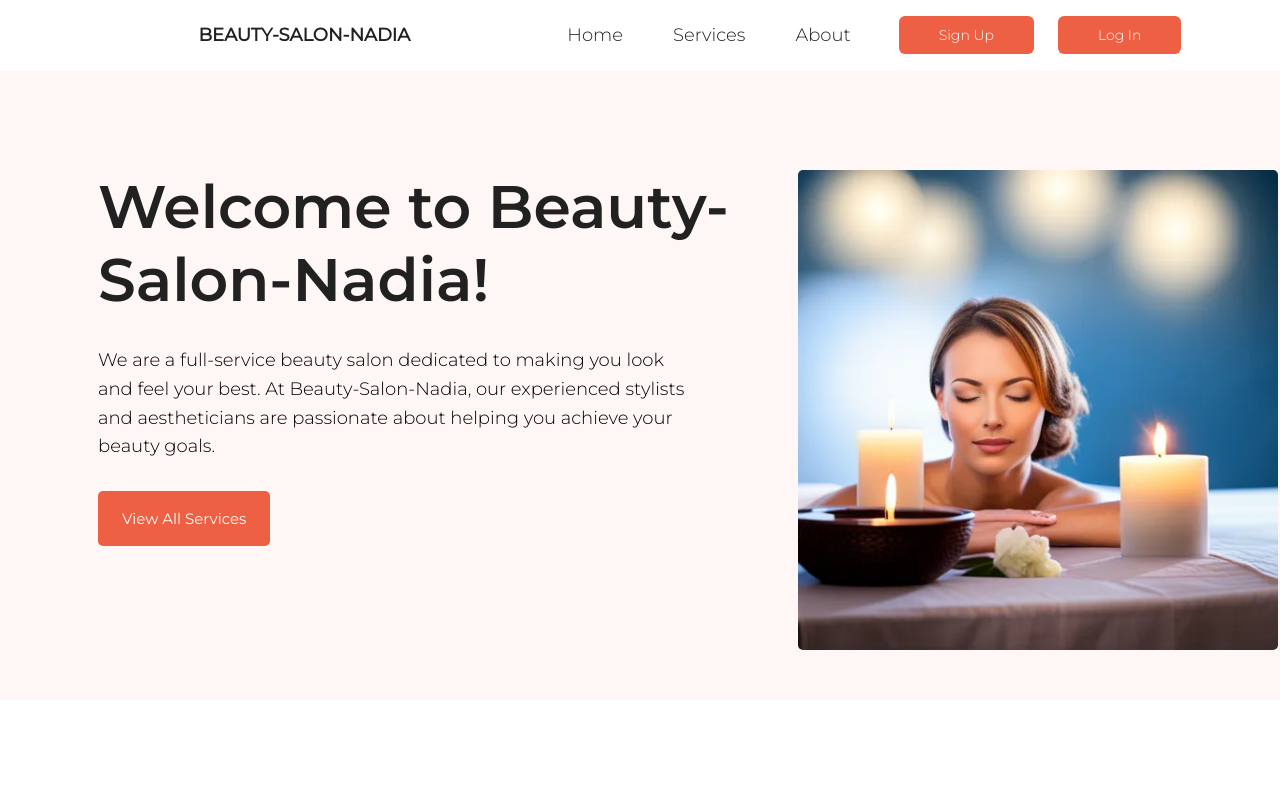
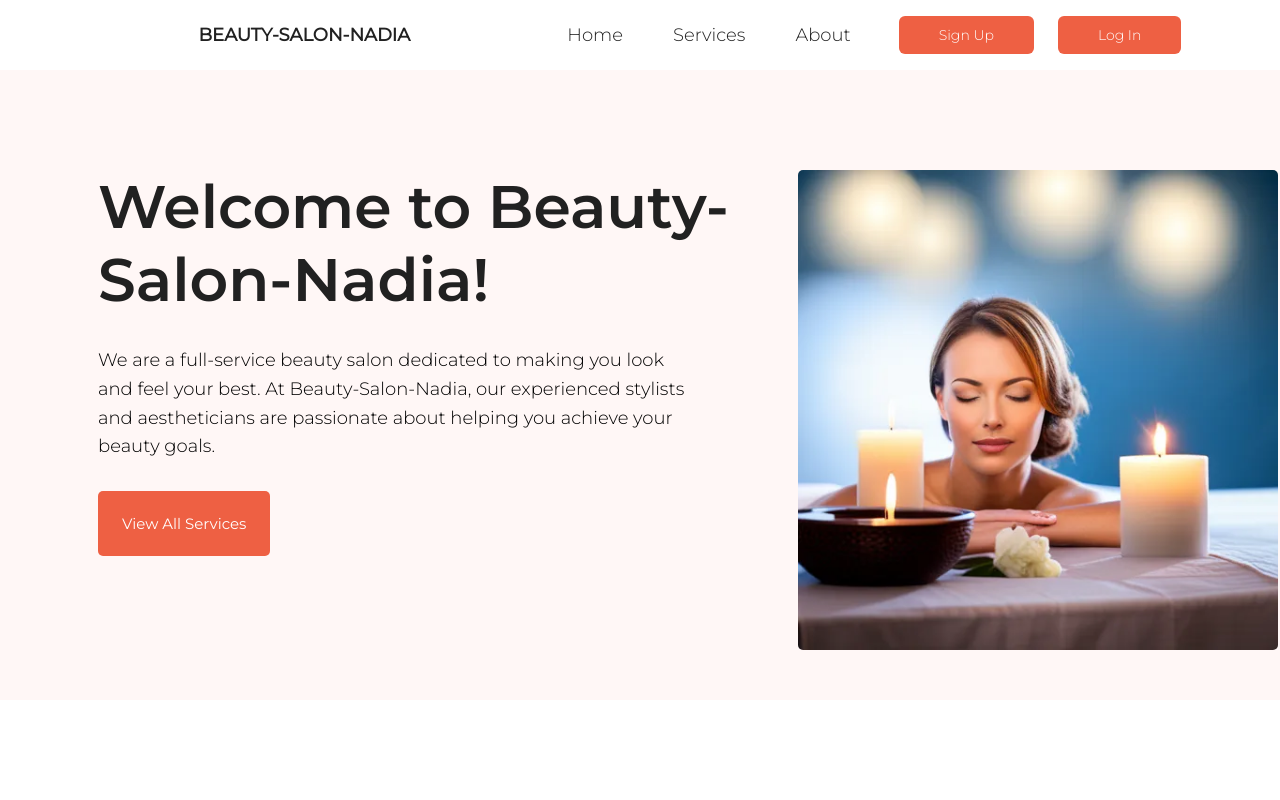
Before and after one commit to nadiahosisy/Beauty-Salon, a React (Vite) app: page /Home in a window 1280 px wide. Shown: the top 800 px of the page. Built offline with nearby package versions, Linux system fonts and the light colour scheme.

Commit message:
fix padding

```diff
--- a/src/style/home-page.css
+++ b/src/style/home-page.css
@@ -71,7 +71,7 @@
   height: 1;
   background-color: #ee6043;
   font-size: 15px;
-  padding: 18px 24px;
+  padding: 23px 24px;
   border-radius: 5px;
   color: #fff;
   fill: #fff;
```
